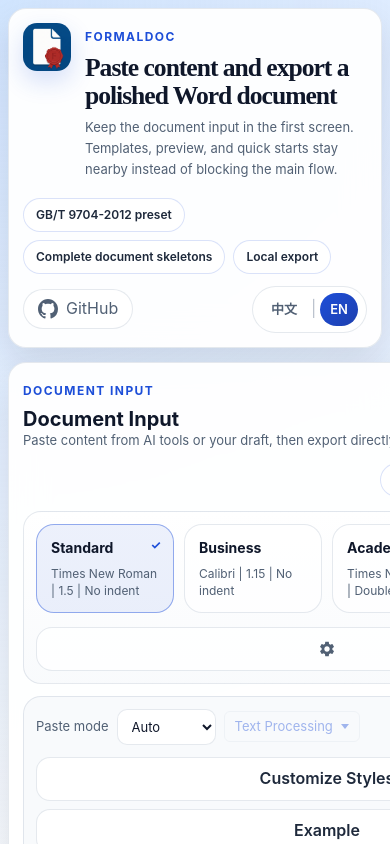
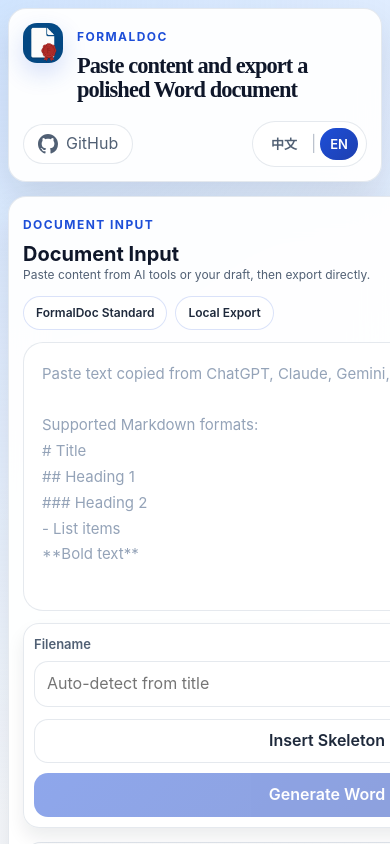
Before and after one commit to shrektan/formaldoc, a React (Vite) app: page / in a window 390 px wide. Shown: the top 844 px of the page. Built offline with nearby package versions, Linux system fonts and the light colour scheme; what turndown-plugin-gfm would draw is missing.

Commit message:
fix: prioritize mobile drafting flow

```diff
--- a/src/styles/app.css
+++ b/src/styles/app.css
@@ -962,12 +962,17 @@ a {
     flex-direction: row;
   }
 
+  .logo {
+    width: 40px;
+    height: 40px;
+  }
+
   .topbar-copy h1 {
-    font-size: 1.6rem;
+    font-size: 1.4rem;
   }
 
   .topbar-copy p {
-    font-size: 13px;
+    display: none;
   }
 
   .topbar-tools {
@@ -975,7 +980,7 @@ a {
   }
 
   .info-pill-row {
-    justify-content: flex-start;
+    display: none;
   }
 
   .topbar-actions {
@@ -986,9 +991,52 @@ a {
     padding: 14px;
   }
 
+  .composer-topbar {
+    order: 1;
+  }
+
   .composer-heading h2,
   .support-card-header h3 {
     font-size: 20px;
+  }
+
+  .composer-heading p,
+  .support-copy {
+    font-size: 12px;
+  }
+
+  .composer-meta {
+    justify-content: flex-start;
+  }
+
+  .editor-container {
+    order: 2;
+    min-height: 0;
+  }
+
+  .hint-row,
+  .error-msg {
+    order: 3;
+  }
+
+  .composer-footer {
+    order: 4;
+    position: sticky;
+    bottom: 8px;
+    z-index: 4;
+    padding: 10px;
+    background: rgba(255, 255, 255, 0.96);
+    border: 1px solid var(--border);
+    border-radius: 16px;
+    box-shadow: var(--shadow-sm);
+  }
+
+  .template-strip-row {
+    order: 5;
+  }
+
+  .composer-toolbar {
+    order: 6;
   }
 
   .toolbar-group,
@@ -1002,12 +1050,8 @@ a {
     width: 100%;
   }
 
-  .editor-container {
-    min-height: 0;
-  }
-
   .content-textarea {
-    min-height: 300px;
+    min-height: 260px;
   }
 
   .primary-actions {
```
